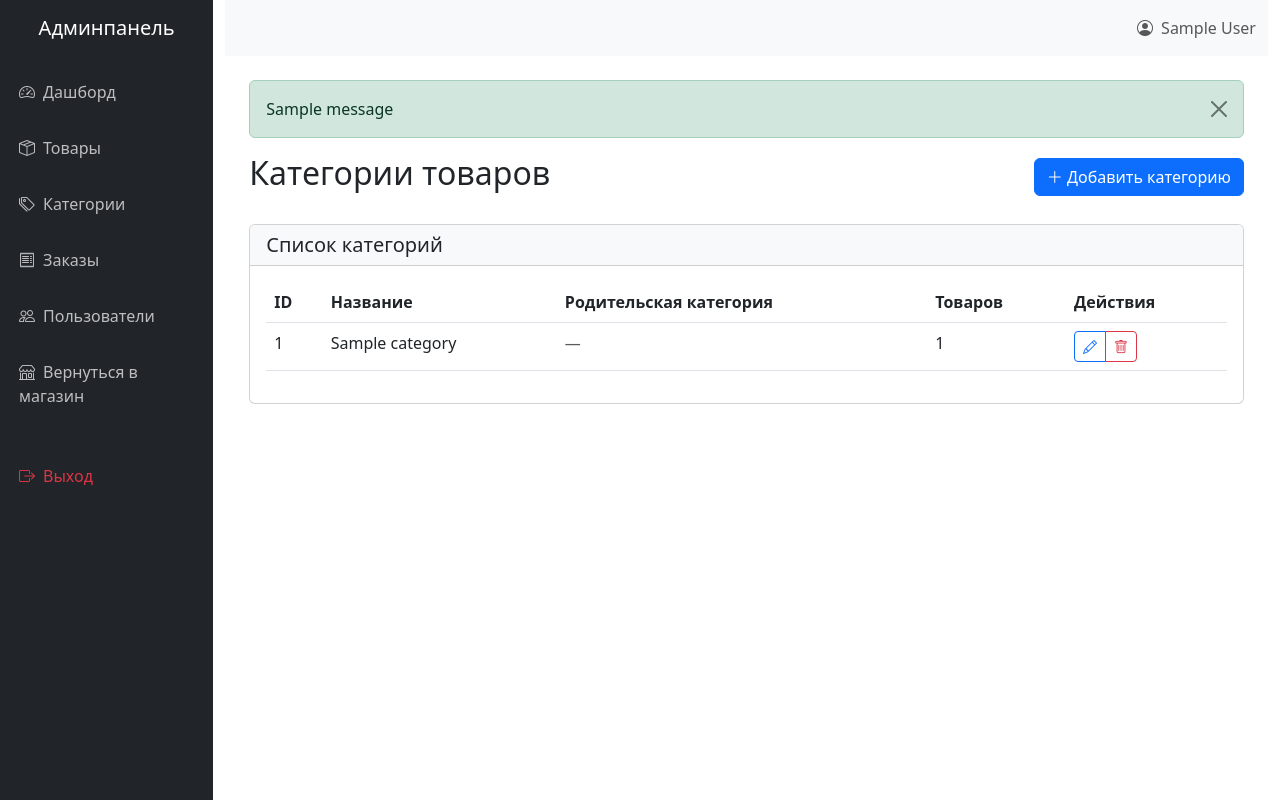
After one commit to K0rgiNaSkeyte/OnlineShopYL, a Flask app: page /admin/categories in a window 1280 px wide. The commit adds this page. Run offline with Flask 3, Linux system fonts and the light colour scheme; a user stored in the database is signed in; tables that the repository leaves empty hold one stand-in row (values such as "Sample post"); one stand-in notice (Sample message) is shown.

Commit message:
Add categories edit functions for admin

```diff
--- a/app/routes/admin.py
+++ b/app/routes/admin.py
@@ -218,6 +218,65 @@ def add_category():
         return redirect(url_for('admin.categories'))
 
     return render_template('category_edit.html', form=form, title='Добавление категории')
+
+
+@admin_bp.route('/categories/edit/<int:id>', methods=['GET', 'POST'])
+@admin_required
+def edit_category(id):
+    """Редактирование категории"""
+    category = Category.query.get_or_404(id)
+    form = CategoryForm(obj=category)
+
+    # Добавляем пустой выбор для категорий верхнего уровня
+    choices = [(0, 'Нет (категория верхнего уровня)')]
+    # Исключаем текущую категорию и ее дочерние категории из списка
+    for c in Category.query.filter(Category.id != id).all():
+        # Проверяем, что категория не является дочерней для редактируемой
+        if not (c.parent_id == id):
+            choices.append((c.id, c.name))
+
+    form.parent_id.choices = choices
+
+    # Устанавливаем значение parent_id для формы
+    if category.parent_id:
+        form.parent_id.data = category.parent_id
+    else:
+        form.parent_id.data = 0
+
+    if form.validate_on_submit():
+        category.name = form.name.data
+        category.description = form.description.data
+        category.parent_id = form.parent_id.data if form.parent_id.data > 0 else None
+
+        db.session.commit()
+        flash('Категория успешно обновлена', 'success')
+        return redirect(url_for('admin.categories'))
+
+    return render_template('category_edit.html', form=form, category=category, title='Редактирование категории')
+
+
+@admin_bp.route('/categories/delete/<int:id>', methods=['POST'])
+@admin_required
+def delete_category(id):
+    """Удаление категории"""
+    category = Category.query.get_or_404(id)
+
+    # Проверяем, есть ли товары в этой категории
+    if category.products and len(category.products) > 0:
+        flash(f'Невозможно удалить категорию "{category.name}", так как в ней есть товары', 'danger')
+        return redirect(url_for('admin.categories'))
+
+    # Проверяем, есть ли дочерние категории
+    child_categories = Category.query.filter_by(parent_id=id).all()
+    if child_categories:
+        flash(f'Невозможно удалить категорию "{category.name}", так как у нее есть дочерние категории', 'danger')
+        return redirect(url_for('admin.categories'))
+
+    # Удаляем категорию
+    db.session.delete(category)
+    db.session.commit()
+    flash('Категория успешно удалена', 'success')
+    return redirect(url_for('admin.categories'))
 
 
 @admin_bp.route('/orders')
--- a/app/template/base_admin.html
+++ b/app/template/base_admin.html
@@ -48,6 +48,11 @@
                         </a>
                     </li>
                     <li class="nav-item">
+                        <a class="nav-link sidebar-link py-3" href="/admin/categories">
+                            <i class="bi bi-tags me-2"></i>Категории
+                        </a>
+                    </li>
+                    <li class="nav-item">
                         <a class="nav-link sidebar-link py-3" href="/admin/orders">
                             <i class="bi bi-receipt me-2"></i>Заказы
                         </a>
@@ -81,6 +86,17 @@
                 </nav>
 
                 <div class="p-4">
+                    {% with messages = get_flashed_messages(with_categories=true) %}
+                        {% if messages %}
+                            {% for category, message in messages %}
+                                <div class="alert alert-{{ category }} alert-dismissible fade show" role="alert">
+                                    {{ message }}
+                                    <button type="button" class="btn-close" data-bs-dismiss="alert" aria-label="Close"></button>
+                                </div>
+                            {% endfor %}
+                        {% endif %}
+                    {% endwith %}
+
                     {% block content %}{% endblock %}
                 </div>
             </div>
--- /dev/null
+++ b/app/template/categories.html
@@ -0,0 +1,89 @@
+{% extends "base_admin.html" %}
+
+{% block title %}Управление категориями{% endblock %}
+
+{% block content %}
+<div class="d-flex justify-content-between align-items-center mb-4">
+    <h2>Категории товаров</h2>
+    <a href="{{ url_for('admin.add_category') }}" class="btn btn-primary">
+        <i class="bi bi-plus-lg"></i> Добавить категорию
+    </a>
+</div>
+
+<div class="card">
+    <div class="card-header bg-light">
+        <h5 class="mb-0">Список категорий</h5>
+    </div>
+    <div class="card-body">
+        <div class="table-responsive">
+            <table class="table table-hover">
+                <thead>
+                    <tr>
+                        <th>ID</th>
+                        <th>Название</th>
+                        <th>Родительская категория</th>
+                        <th>Товаров</th>
+                        <th>Действия</th>
+                    </tr>
+                </thead>
+                <tbody>
+                    {% for category in categories %}
+                    <tr>
+                        <td>{{ category.id }}</td>
+                        <td>{{ category.name }}</td>
+                        <td>
+                            {% if category.parent %}
+                                {{ category.parent.name }}
+                            {% else %}
+                                <span class="text-muted">—</span>
+                            {% endif %}
+                        </td>
+                        <td>
+                            {% if category.products %}
+                                {{ category.products|length }}
+                            {% else %}
+                                0
+                            {% endif %}
+                        </td>
+                        <td>
+                            <div class="btn-group btn-group-sm">
+                                <a href="{{ url_for('admin.add_category') }}" class="btn btn-outline-primary">
+                                    <i class="bi bi-pencil"></i>
+                                </a>
+                                <button type="button" class="btn btn-outline-danger" data-bs-toggle="modal" data-bs-target="#deleteModal{{ category.id }}">
+                                    <i class="bi bi-trash"></i>
+                                </button>
+                            </div>
+
+                            <!-- Модальное окно для подтверждения удаления -->
+                            <div class="modal fade" id="deleteModal{{ category.id }}" tabindex="-1" aria-hidden="true">
+                                <div class="modal-dialog">
+                                    <div class="modal-content">
+                                        <div class="modal-header">
+                                            <h5 class="modal-title">Подтверждение удаления</h5>
+                                            <button type="button" class="btn-close" data-bs-dismiss="modal" aria-label="Close"></button>
+                                        </div>
+                                        <div class="modal-body">
+                                            <p>Вы действительно хотите удалить категорию <strong>{{ category.name }}</strong>?</p>
+                                            {% if category.products and category.products|length > 0 %}
+                                            <p class="text-danger">Внимание! В этой категории есть {{ category.products|length }} товаров.</p>
+                                            {% endif %}
+                                        </div>
+                                        <div class="modal-footer">
+                                            <button type="button" class="btn btn-secondary" data-bs-dismiss="modal">Отмена</button>
+                                            <form action="{{ url_for('admin.delete_category', id=category.id) }}" method="post">
+                                                <button type="submit" class="btn btn-danger">Удалить</button>
+                                            </form>
+                                        </div>
+                                    </div>
+                                </div>
+                            </div>
+                        </td>
+                    </tr>
+                    {% endfor %}
+                </tbody>
+            </table>
+        </div>
+    </div>
+</div>
+{% endblock %}
```
Also changed, not shown: app/template/category_edit.html (added, +53 -0 lines), app/template/dashboard.html (+16 -4 lines), requirements.txt (+4 -3 lines).
